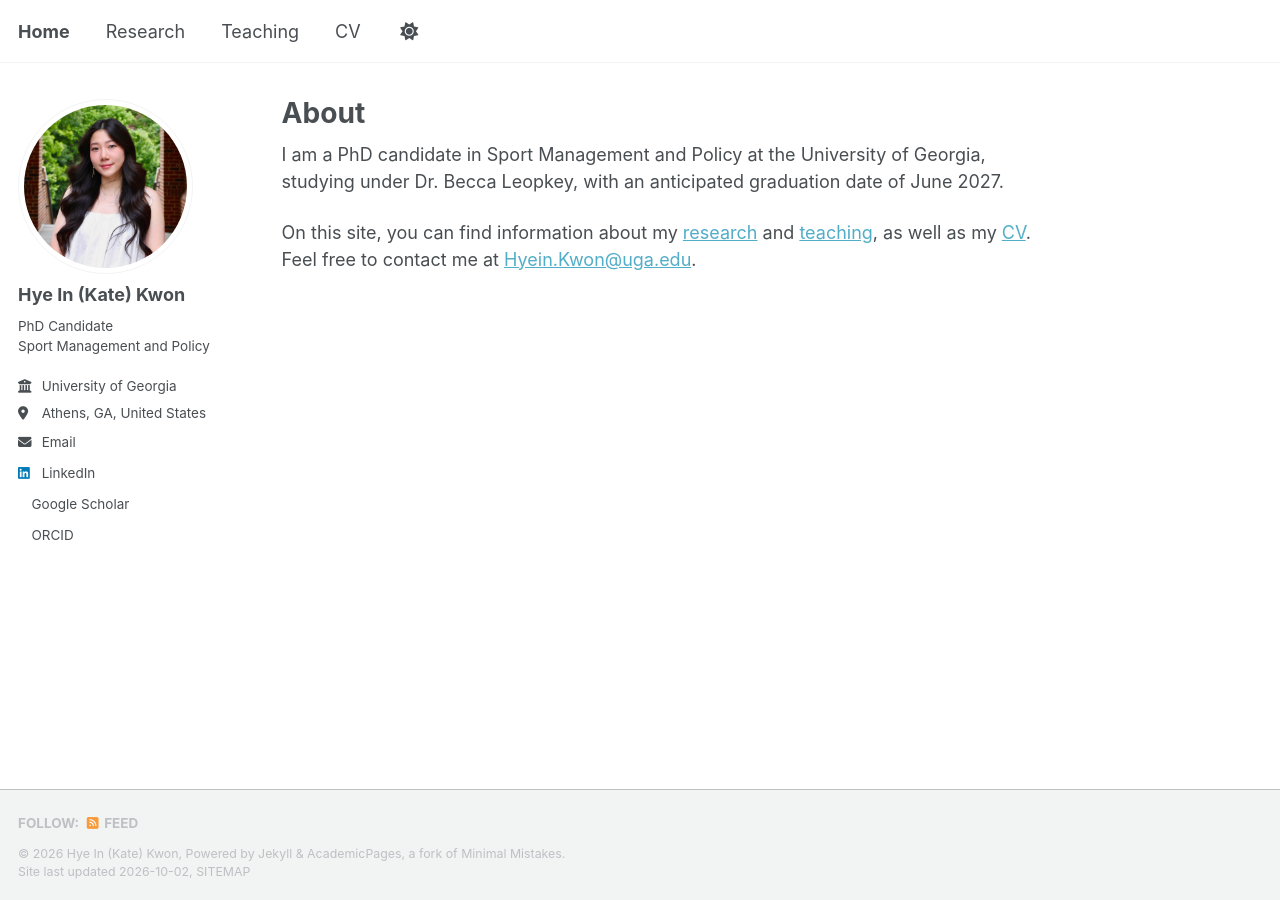
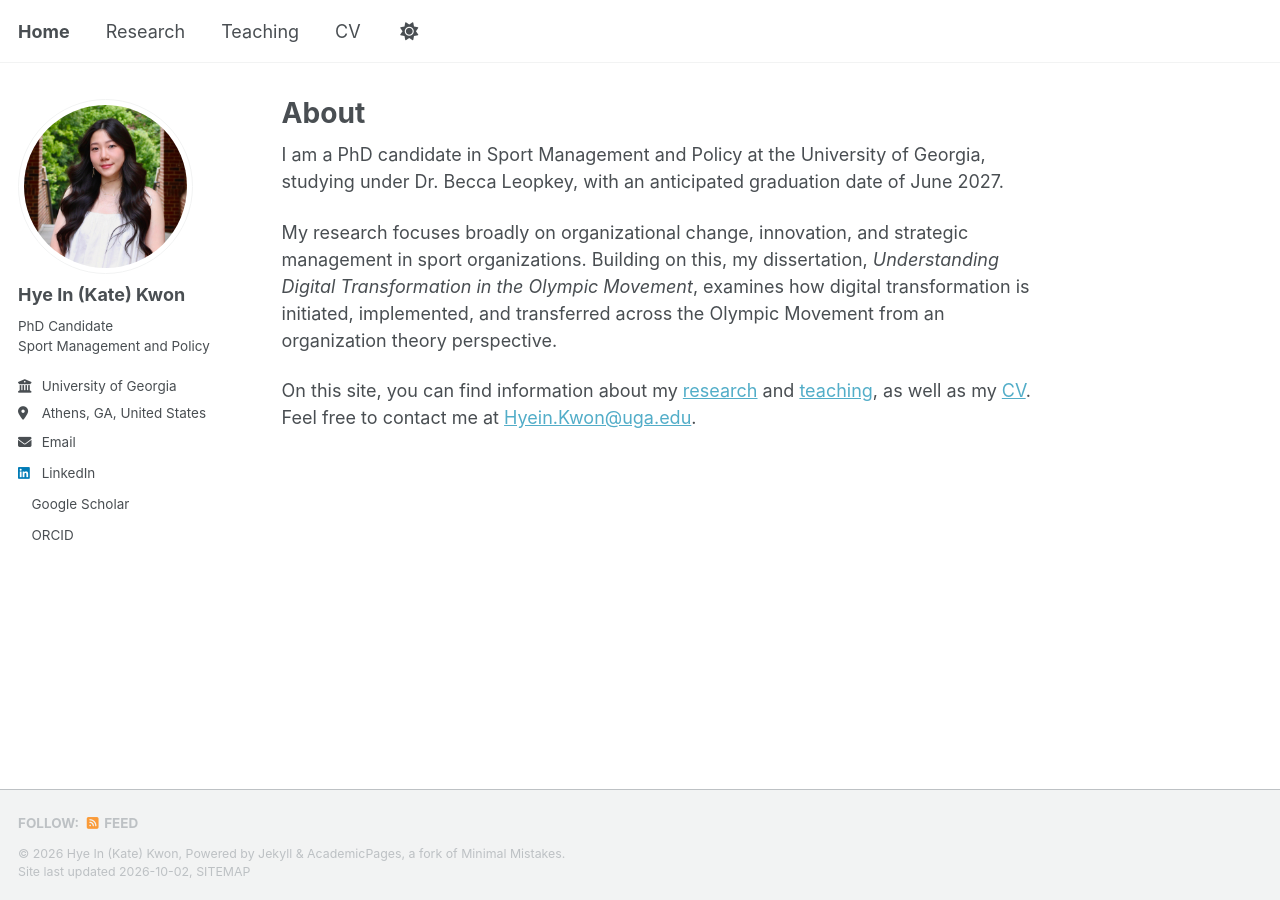
Before and after one commit to katehyeinkwon/katehyeinkwon.github.io, a Jekyll site: the page built from _pages/about.md, in a window 1280 px wide. Built offline with Jekyll 4.4.1, drawn with Linux system fonts in a browser that asks for light colours; a style sheet for code colours, icons or effects is not loaded.

Commit message:
Update about.md

```diff
--- a/_pages/about.md
+++ b/_pages/about.md
@@ -8,4 +8,6 @@ redirect_from:
 ---
 I am a PhD candidate in Sport Management and Policy at the University of Georgia, studying under Dr. Becca Leopkey, with an anticipated graduation date of June 2027.
 
+My research focuses broadly on organizational change, innovation, and strategic management in sport organizations. Building on this, my dissertation, *Understanding Digital Transformation in the Olympic Movement*, examines how digital transformation is initiated, implemented, and transferred across the Olympic Movement from an organization theory perspective.
+
 On this site, you can find information about my [research](/research/) and [teaching](/teaching/), as well as my [CV](/files/cv.pdf). Feel free to contact me at [Hyein.Kwon@uga.edu](mailto:Hyein.Kwon@uga.edu).
```
